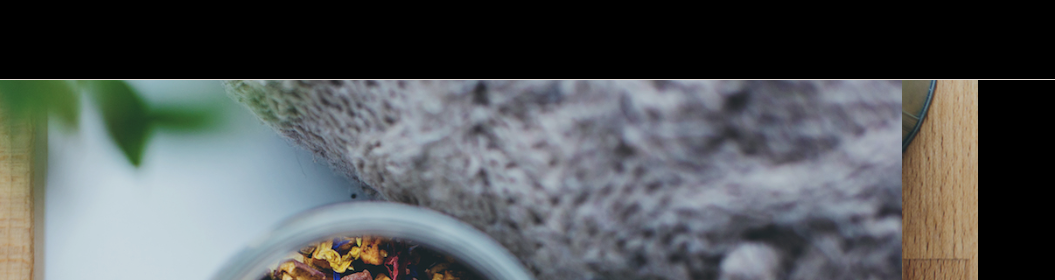
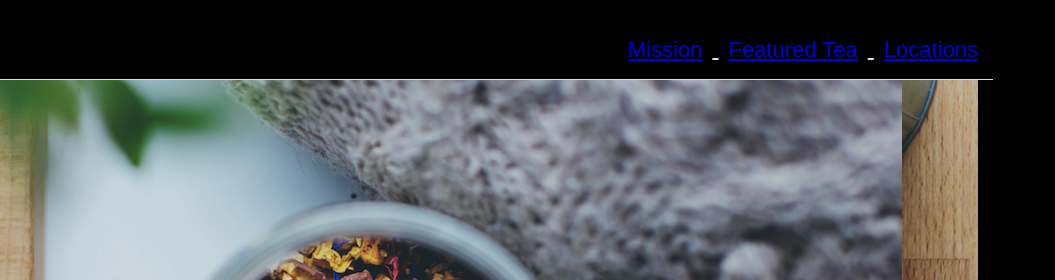
Before and after one commit to Mihai20000/Tea-Cozy-project, a plain HTML site: page index.html in a window 1280 px wide. Shown: the top 280 px of the page, 225-1280 px from the left. Drawn offline with Linux system fonts and the light colour scheme.

Commit message:
Update index.css

```diff
--- a/index.css
+++ b/index.css
@@ -14,7 +14,7 @@ body {
     height: 69px;
     margin: 0px;
     width: 1200px;
-    min-width: 1999px;
+    min-width: 1000px;
     max-width: 1300px;
     text-decoration: underline;
     display: flex;
```
